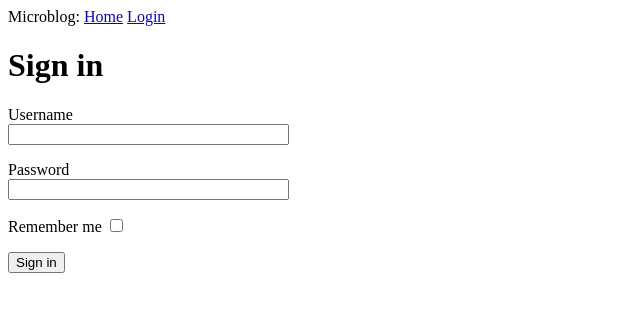
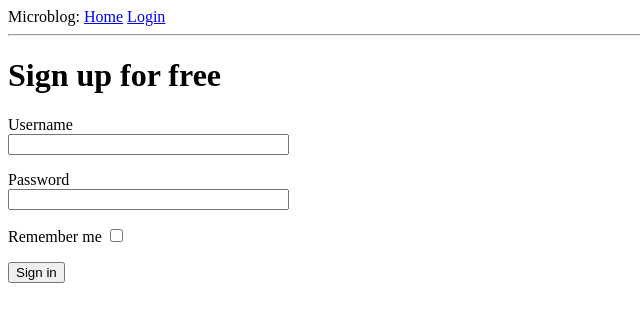
Before and after one commit to Batfisch/Python_Tutorial, a Flask app: page /login in a window 1280 px wide. Shown: the top 322 px of the page, without its empty margins (0-640 px from the left). Run offline with Flask 2, Linux system fonts and the light colour scheme.

Commit message:
updated templates and added error messages

```diff
--- a/app/templates/base.html
+++ b/app/templates/base.html
@@ -7,10 +7,23 @@
         <title>Willkommen bei Microblog</title>
         {% endif %}
 </head>
+
 <body>
 <div>Microblog:
-    <a href="/index">Home</a>
-    <a href="/login">Login</a></div>
+    <a href="{{url_for('index')}}">Home</a>
+    <a href="{{url_for('login')}}">Login</a>
+</div>
+<hr>
+{% with messages = get_flashed_messages() %}
+{% if messages %}
+    <ul>
+    {% for message in messages %}
+    <li> {{message}}</li>
+    {% endfor %}
+
+    </ul>
+{% endif %}
+{% endwith %}
     {% block content %}
     {% endblock %}
 </body>
--- a/app/templates/login.html
+++ b/app/templates/login.html
@@ -1,16 +1,22 @@
 {% extends "base.html"%}
 
 {% block content %}
-<h1>Sign in</h1>
+<h1>Sign up for free</h1>
 <form action="" method="post" novalidate>
     {{ form.hidden_tag() }}
 <p>
     {{form.username.label}}<br>
     {{form.username(size=32)}}
+    {% for error in form.username.errors %}
+    <span style="color:red;"> {{error}}</span>
+    {%endfor%}
 </p>
 <p>
     {{form.password.label}}<br>
     {{form.password(size=32)}}
+    {% for error in form.password.errors %}
+    <span style="color:blue;">{{error}}</span>
+    {%endfor%}
 </p>
   <p> {{form.remember_me.label}} {{form.remember_me()}} </p>
 <p> {{form.submit()}}</p>
```
